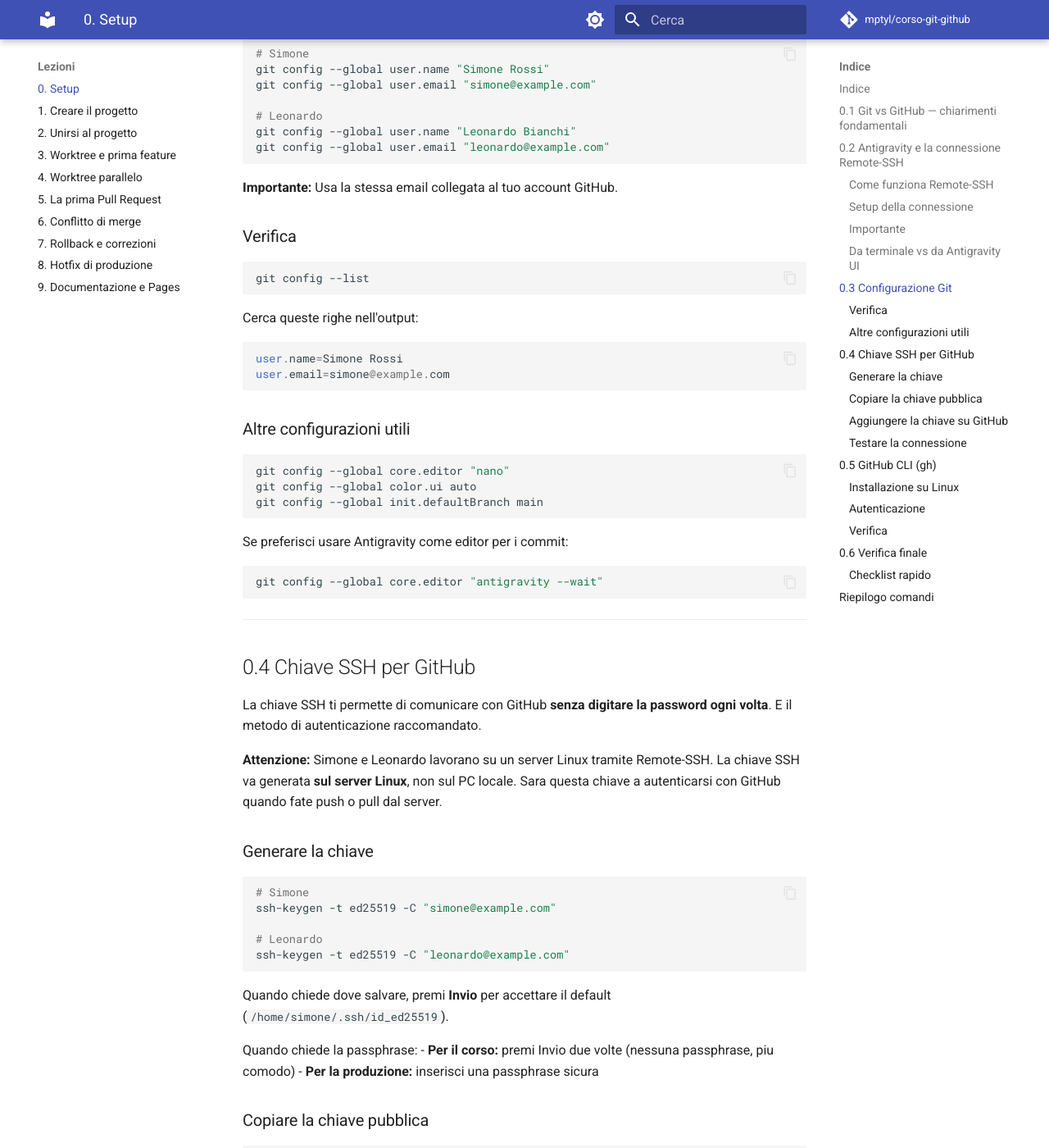
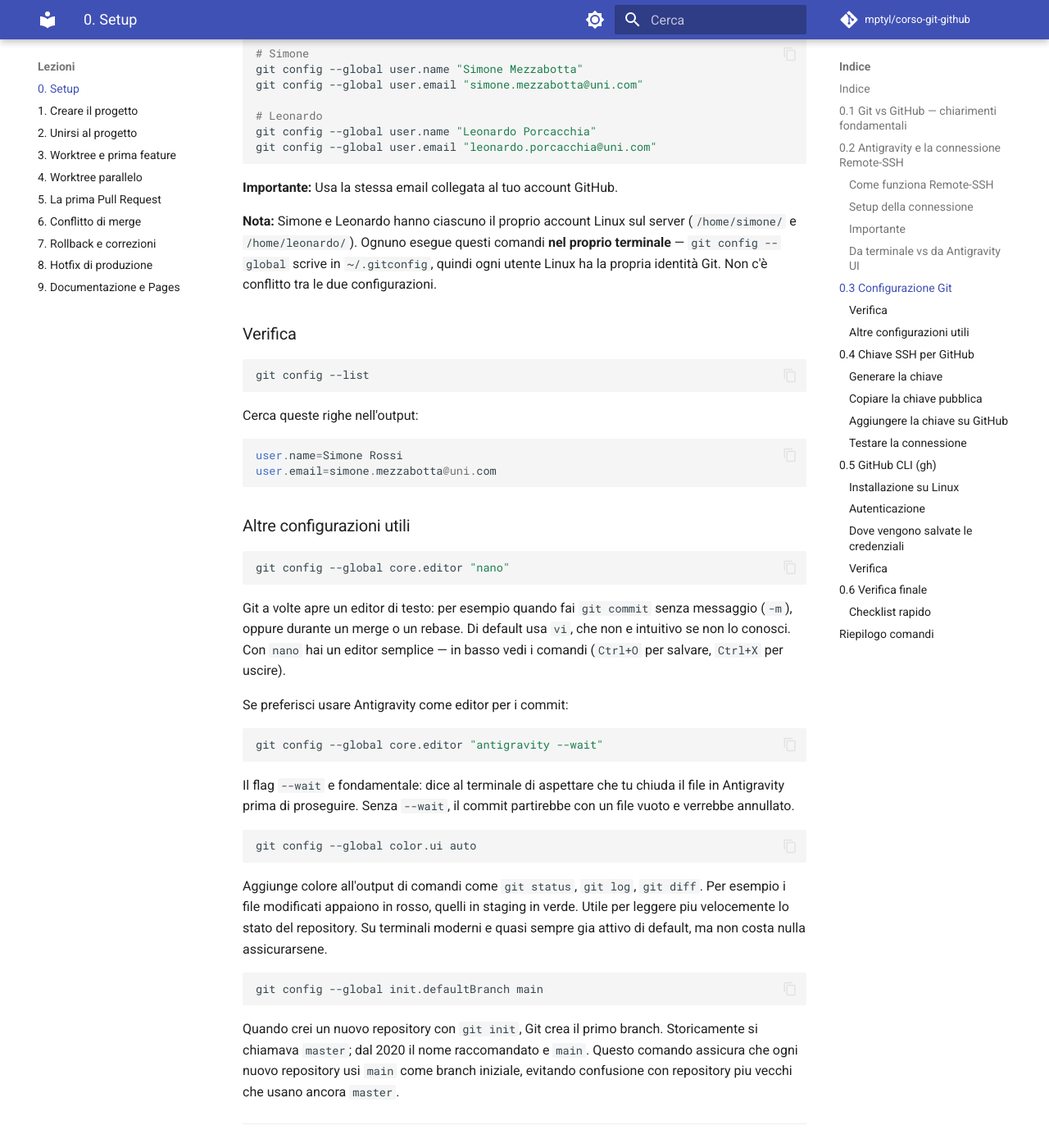
Before and after one commit to mptyl/corso-git-github, an MkDocs documentation site: the page built from docs/lezione-00.md, in a window 1280 px wide and 1400 px high, scrolled down 3163 px. Shown: the whole window at 82% size. Built offline with MkDocs 1.6.1 and Material for MkDocs 9.7.7, drawn with Linux system fonts in a browser that asks for light colours; comment, search, counter and statistics services are not loaded; some of the changed text lies outside the part shown.

Commit message:
Migliora lezione 0: nomi reali, chiarimenti su account separati, config git e credenziali gh

````diff
--- a/docs/lezione-00.md
+++ b/docs/lezione-00.md
@@ -99,15 +99,17 @@ Git e gia preinstallato sul server Linux. Ma deve sapere chi sei. Ogni commit po
 
 ```bash
 # Simone
-git config --global user.name "Simone Rossi"
-git config --global user.email "simone@example.com"
+git config --global user.name "Simone Mezzabotta"
+git config --global user.email "simone.mezzabotta@uni.com"
 
 # Leonardo
-git config --global user.name "Leonardo Bianchi"
-git config --global user.email "leonardo@example.com"
+git config --global user.name "Leonardo Porcacchia"
+git config --global user.email "leonardo.porcacchia@uni.com"
 ```
 
 **Importante:** Usa la stessa email collegata al tuo account GitHub.
+
+**Nota:** Simone e Leonardo hanno ciascuno il proprio account Linux sul server (`/home/simone/` e `/home/leonardo/`). Ognuno esegue questi comandi **nel proprio terminale** — `git config --global` scrive in `~/.gitconfig`, quindi ogni utente Linux ha la propria identità Git. Non c'è conflitto tra le due configurazioni.
 
 ### Verifica
 
@@ -119,16 +121,16 @@ Cerca queste righe nell'output:
 
 ```
 user.name=Simone Rossi
-user.email=simone@example.com
+user.email=simone.mezzabotta@uni.com
 ```
 
 ### Altre configurazioni utili
 
 ```bash
 git config --global core.editor "nano"
-git config --global color.ui auto
-git config --global init.defaultBranch main
 ```
+
+Git a volte apre un editor di testo: per esempio quando fai `git commit` senza messaggio (`-m`), oppure durante un merge o un rebase. Di default usa `vi`, che non e intuitivo se non lo conosci. Con `nano` hai un editor semplice — in basso vedi i comandi (`Ctrl+O` per salvare, `Ctrl+X` per uscire).
 
 Se preferisci usare Antigravity come editor per i commit:
 
@@ -136,25 +138,39 @@ Se preferisci usare Antigravity come editor per i commit:
 git config --global core.editor "antigravity --wait"
 ```
 
+Il flag `--wait` e fondamentale: dice al terminale di aspettare che tu chiuda il file in Antigravity prima di proseguire. Senza `--wait`, il commit partirebbe con un file vuoto e verrebbe annullato.
+
+```bash
+git config --global color.ui auto
+```
+
+Aggiunge colore all'output di comandi come `git status`, `git log`, `git diff`. Per esempio i file modificati appaiono in rosso, quelli in staging in verde. Utile per leggere piu velocemente lo stato del repository. Su terminali moderni e quasi sempre gia attivo di default, ma non costa nulla assicurarsene.
+
+```bash
+git config --global init.defaultBranch main
+```
+
+Quando crei un nuovo repository con `git init`, Git crea il primo branch. Storicamente si chiamava `master`; dal 2020 il nome raccomandato e `main`. Questo comando assicura che ogni nuovo repository usi `main` come branch iniziale, evitando confusione con repository piu vecchi che usano ancora `master`.
+
 ---
 
 ## 0.4 Chiave SSH per GitHub
 
 La chiave SSH ti permette di comunicare con GitHub **senza digitare la password ogni volta**. E il metodo di autenticazione raccomandato.
 
-**Attenzione:** Simone e Leonardo lavorano su un server Linux tramite Remote-SSH. La chiave SSH va generata **sul server Linux**, non sul PC locale. Sara questa chiave a autenticarsi con GitHub quando fate push o pull dal server.
+**Attenzione:** Simone e Leonardo lavorano su un server Linux tramite Remote-SSH. La chiave SSH va generata **sul server Linux**, non sul PC locale. Sarà questa chiave a autenticarsi con GitHub quando fate push o pull dal server.
 
 ### Generare la chiave
 
 ```bash
 # Simone
-ssh-keygen -t ed25519 -C "simone@example.com"
+ssh-keygen -t ed25519 -C "simone.mezzabotta@uni.com"
 
 # Leonardo
-ssh-keygen -t ed25519 -C "leonardo@example.com"
+ssh-keygen -t ed25519 -C "leonardo.porcacchia@uni.com"
 ```
 
-Quando chiede dove salvare, premi **Invio** per accettare il default (`/home/simone/.ssh/id_ed25519`).
+Quando chiede dove salvare, premi **Invio** per accettare il default. La chiave viene salvata nella home dell'utente corrente: Simone troverà `/home/simone/.ssh/id_ed25519`, Leonardo troverà `/home/leonardo/.ssh/id_ed25519`. Le due chiavi sono completamente indipendenti — ogni utente ha la propria cartella `.ssh/`.
 
 Quando chiede la passphrase:
 - **Per il corso:** premi Invio due volte (nessuna passphrase, piu comodo)
@@ -169,7 +185,7 @@ cat ~/.ssh/id_ed25519.pub
 L'output sara qualcosa del genere:
 
 ```
-ssh-ed25519 AAAAC3NzaC1lZDI1NTE5AAAAI... simone@example.com
+ssh-ed25519 AAAAC3NzaC1lZDI1NTE5AAAAI... simone.mezzabotta@uni.com
 ```
 
 **Copia tutto l'output** (da `ssh-ed25519` fino all'email).
@@ -250,6 +266,10 @@ Press Enter to open github.com in your browser...
 
 **Se il browser non si apre dal server:** copia il codice one-time, poi apri manualmente https://github.com/login/device sul tuo PC e incollalo.
 
+### Dove vengono salvate le credenziali
+
+Dopo il login, `gh` salva un **token OAuth** in un file locale: `~/.config/gh/hosts.yml`. Questo file vive nella home dell'utente corrente — quindi Simone avra il suo token in `/home/simone/.config/gh/hosts.yml` e Leonardo in `/home/leonardo/.config/gh/hosts.yml`. Da questo momento in poi, ogni comando `gh` (creare PR, leggere issue, ecc.) usa automaticamente quel token. Non serve rifare il login a ogni sessione, a meno che il token non scada o venga revocato da GitHub.
+
 ### Verifica
 
 ```bash
@@ -260,7 +280,7 @@ Output atteso:
 
 ```
 github.com
-  ✓ Logged in to github.com as simone-rossi (oauth_token)
+  ✓ Logged in to github.com as simone-mezzabotta (oauth_token)
   ✓ Git operations for github.com configured to use ssh protocol.
   ✓ Token: gho_************************************
      ✓ Token scopes: gist, read:org, repo
@@ -303,15 +323,15 @@ gh auth status
 
 ```
 # === Configurazione Git ===
-git config --global user.name "Simone Rossi"
-git config --global user.email "simone@example.com"
+git config --global user.name "Simone Mezzabotta"
+git config --global user.email "simone.mezzabotta@uni.com"
 git config --global core.editor "nano"
 git config --global color.ui auto
 git config --global init.defaultBranch main
 git config --list
 
 # === Chiave SSH ===
-ssh-keygen -t ed25519 -C "simone@example.com"
+ssh-keygen -t ed25519 -C "simone.mezzabotta@uni.com"
 cat ~/.ssh/id_ed25519.pub
 ssh -T git@github.com
 
````
Also changed, not shown: AGENTS.md (added, +30 -0 lines), docs/lezione-09.md (+1 -1 lines).
